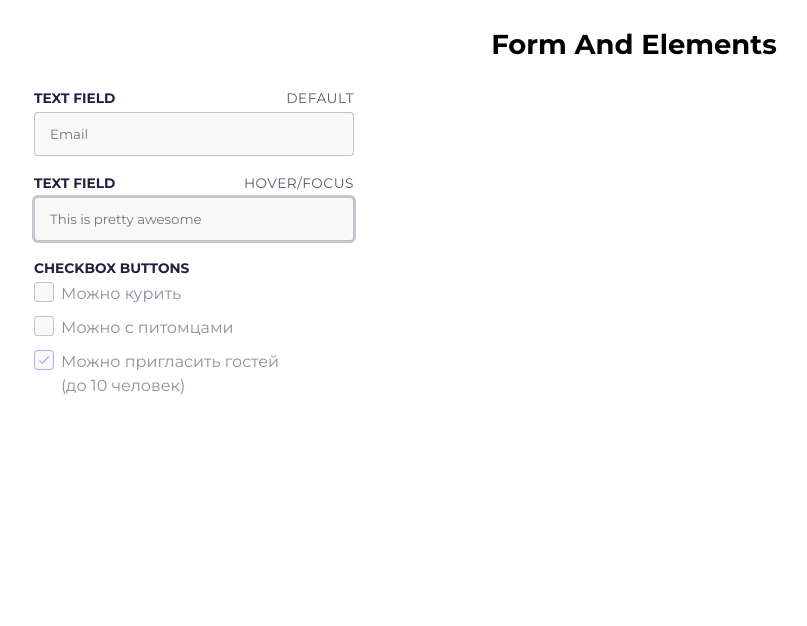
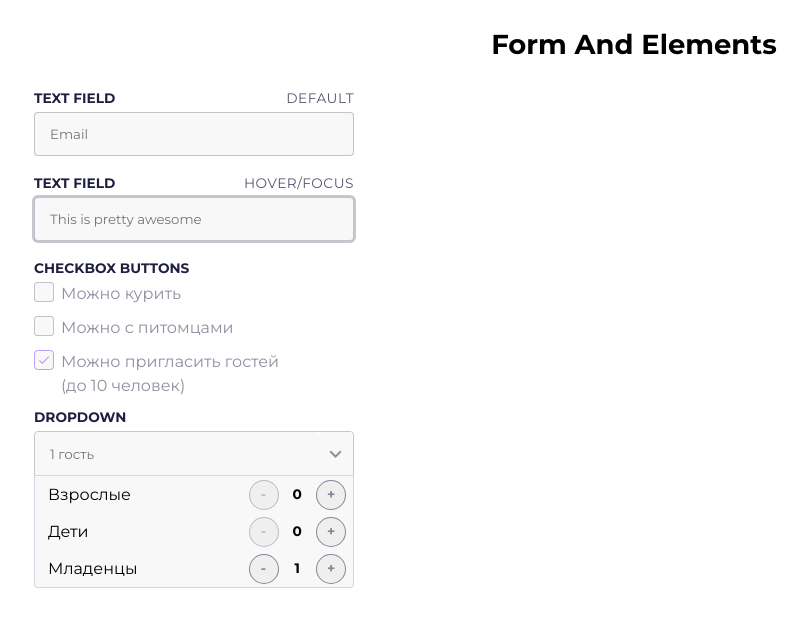
Before and after one commit to NaN-Simon/hotel-toxin-react, a React (Create React App) app: page /#/formandelements in a window 1280 px wide. Shown: the top 626 px of the page, without its empty margins (6-813 px from the left). Built offline with nearby package versions, Linux system fonts and the light colour scheme.

Commit message:
feat: add dropdown and counter components

```diff
--- /dev/null
+++ b/src/components/counter/Counter.module.scss
@@ -0,0 +1,54 @@
+@import '../../styles/mixins.scss';
+
+.counter{
+  display: flex;
+  flex-direction: row;
+  align-items: center;
+  justify-content: space-between;
+  height: 37px;
+  padding-right: 7px;
+  padding-left: 13px;
+  list-style-type: none;
+
+  &__title{
+    width: 100%;
+  }
+
+  &__calculate{
+    display: flex;
+    flex-direction: row;
+    gap: 10px;
+    align-items: center;
+    justify-content: space-between;
+    min-width: 97.5px;
+  }
+
+  &__btn{
+    display: flex;
+    align-items: center;
+    justify-content: center;
+    min-width: 30px;
+    min-height: 30px;
+    color: rgb(31 32 65 / 50%);
+    border: 1px solid rgb(31 32 65 / 50%);
+    border-radius: 50%;
+    cursor: pointer;
+    transition: .7s;
+
+    @include font-h3;
+
+    &--disabled{
+      color: rgb(31 32 65 / 25%);
+      border: 1px solid rgb(31 32 65 / 25%);
+      transition: .7s;
+    }
+
+    &:hover{
+      background: $elementColor;
+    }
+  }
+
+  &__count{
+    @include font-h3
+  }
+}
--- /dev/null
+++ b/src/components/counter/Counter.tsx
@@ -0,0 +1,56 @@
+import React, {useState} from 'react';
+import styles from './Counter.module.scss';
+
+interface ICounter{
+  id: number;
+  title: string;
+  value: number;
+  onCountChange: (count:number) => void;
+}
+
+const Counter = ({id, title, value, onCountChange}: ICounter) => {
+
+  const MIN = 0;
+  const MAX = 99;
+
+  (function valueValidation(){
+      value < MIN ? value = MIN : value
+      value > MAX ? value = MAX : value
+    })()
+
+  const [count, setCount] = useState(value);
+
+  function increment() {
+    if(count < MAX)
+    {onCountChange(1)
+      setCount(count + 1)
+    }
+  }
+  function decrement() {
+    if(count > MIN){
+      onCountChange(-1)
+      setCount(count - 1)
+    }
+
+  }
+  return (
+    <div id={id.toString()} className={styles['counter']}>
+      <p className={styles['counter__title']}>{title}</p>
+      <div className={styles['counter__calculate']}>
+        <button
+          className={`${styles['counter__btn']} ${count === MIN && styles['counter__btn--disabled']}`}
+          onClick={decrement}>
+          -
+        </button>
+        <h6 className={styles['counter__count']} >{count}</h6>
+        <button
+          className={`${styles['counter__btn']} ${count === MAX && styles['counter__btn--disabled']}`}
+          onClick={increment}>
+          +
+        </button>
+      </div>
+    </div>
+  )
+}
+
+export default Counter;
--- /dev/null
+++ b/src/components/dropdown/Dropdown.module.scss
@@ -0,0 +1,69 @@
+@import '../../styles/base.scss';
+
+.dropdown{
+  position: relative;
+  display: flex;
+  flex-direction: column;
+  width: inherit;
+  background: #fff;
+  border-radius: 4px;
+  outline: none;
+  cursor: pointer;
+
+  &--open-title{
+    border-bottom: none;
+    border-bottom-right-radius: 0;
+    border-bottom-left-radius: 0;
+
+  }
+
+  &__title{
+    display: flex;
+    width: 100%;
+    border: 1px solid $textColor_25;
+    border-radius: inherit;
+  }
+
+  &__icon{
+    width: 40px;
+    height: 100%;
+    color: $textColor_50;
+    line-height: 44px;
+    text-align: center;
+    background-color: #F8F8F8;
+    border-radius: inherit;
+  }
+
+  &__input{
+    width: 100%;
+    height: 44px;
+    padding: 0 15px;
+    font-family: montserrat, arial, sans-serif;
+    background: inherit;
+    background-color: #F8F8F8;
+    border: none;
+    border-radius: inherit;
+    outline: none;
+    cursor: inherit;
+  }
+
+  &__drop{
+    position: absolute;
+    top: 44px;
+    z-index: 5;
+    display: none;
+    flex-direction: column;
+    min-width: 100%;
+    max-width: 100%;
+    font-family: montserrat,arial,sans-serif;
+    background-color: #F8F8F8;
+    border: 1px solid rgb(104 106 158 / 25%);
+    border-bottom-right-radius: 4px;
+    border-bottom-left-radius: 4px;
+    cursor: default;
+  }
+
+  &__open{
+    display: flex;
+  }
+}
--- /dev/null
+++ b/src/components/dropdown/Dropdown.tsx
@@ -0,0 +1,69 @@
+import React, { useState } from 'react';
+import Counter from '../counter/Counter';
+import styles from './Dropdown.module.scss';
+
+const dataPeople = [
+  { id: 1, title: "Взрослые", name: 'adult', value: 0 },
+  { id: 2, title: "Дети", name: 'child', value: 0 },
+  { id: 3, title: "Младенцы", name: 'baby', value: 1 }
+]
+
+interface IDropdown {
+  id: number;
+  title: string;
+  name: string;
+  value: number;
+}
+
+const Dropdown = (props: { isOpened: boolean}) => {
+  console.log('activate');
+
+  const [dataDropdown, setDataDropdown] = useState(dataPeople);
+
+  const [opened, setOpened] = useState(props.isOpened);
+  const icon = opened ? 'expand_more' : 'expand_less'
+
+  let valueSum = dataPeople.reduce((sum,cur) => sum + cur.value,0);
+  let [placeholderValue, setPlaceholderValue] = useState(valueSum)
+
+  const onCountChange = ((count:number) => {
+    setPlaceholderValue(placeholderValue += count)
+  });
+
+  const placeholderEnding = () => {
+    let ending = ''
+    if (placeholderValue === 1) {
+      ending = ' гость';
+    } else if (placeholderValue > 1 && placeholderValue < 5) {
+      ending = ' гостя';
+    } else {
+      ending = ' гостей';
+    }
+    return ending
+  }
+
+  return (
+    <div className={`${styles['dropdown']} ${opened && styles['dropdown--open-title']}`}>
+      <div className={styles['dropdown__title']} onClick={()=> setOpened(!opened)}>
+        <input
+          className={styles['dropdown__input']}
+          readOnly
+          type="text"
+          placeholder={placeholderValue === 0 ? 'Сколько гостей' : (placeholderValue).toString() + placeholderEnding()}
+          name="dropdown"
+          disabled
+        />
+        <span className={`${styles['dropdown__icon']} material-icons`}>{icon}</span>
+      </div>
+      <div className={`${styles.dropdown__drop} ${opened && styles.dropdown__open}`}>
+        {dataDropdown.map((item: IDropdown) => {
+          return (
+            <Counter key={item.id} id={item.id} title={item.title} value={item.value} onCountChange={onCountChange} />
+          );
+        })}
+      </div>
+    </div>
+  );
+}
+
+export default Dropdown;
--- a/src/components/text-field/TextField.module.scss
+++ b/src/components/text-field/TextField.module.scss
@@ -21,8 +21,8 @@
     box-shadow: 0 0 0 0 $textColor_25;
     transition: box-shadow, 0.6s;
 
-    &:hover,
-    &:focus {
+    &:not([disabled]):hover,
+    &:not([disabled]):focus {
       box-shadow: 0 0 0 2px $textColor_25;
     }
 
--- a/src/index.tsx
+++ b/src/index.tsx
@@ -1,9 +1,9 @@
 import React from 'react';
 import ReactDOM from 'react-dom/client';
+import 'material-icons/iconfont/material-icons.css';
 import './index.scss';
 import App from './App';
 import {HashRouter } from 'react-router-dom';
-import 'material-icons/iconfont/material-icons.css';
 
 const root = ReactDOM.createRoot(
   document.getElementById('root') as HTMLElement
--- a/src/pages/FormAndElements/FormAndElements.tsx
+++ b/src/pages/FormAndElements/FormAndElements.tsx
@@ -1,5 +1,6 @@
 import React, {useState, useCallback} from 'react';
 import CheckboxList from '../../components/checkboxList/CheckboxList';
+import Dropdown from '../../components/dropdown/Dropdown';
 import Heading from '../../components/heading/Heading';
 import TextField from '../../components/text-field/TextField';
 import styles from './FormAndElements.module.scss';
@@ -35,6 +36,8 @@ export default function FormAndElements() {
               <div className={styles['form-elements__large-wrapper']}>
                 <Heading type="h3" title="Checkbox Buttons" />
                 <CheckboxList checkboxProps={dataCheckboxList} onChange={onChange}/>
+                <Heading type="h3" title="Dropdown"/>
+                <Dropdown isOpened={true}/>
               </div>
             </div>
           </div>
```
Also changed, not shown: src/components/checkboxList/CheckboxList.module.scss (line endings or trailing spaces), src/components/text-field/TextField.tsx (line endings or trailing spaces).
